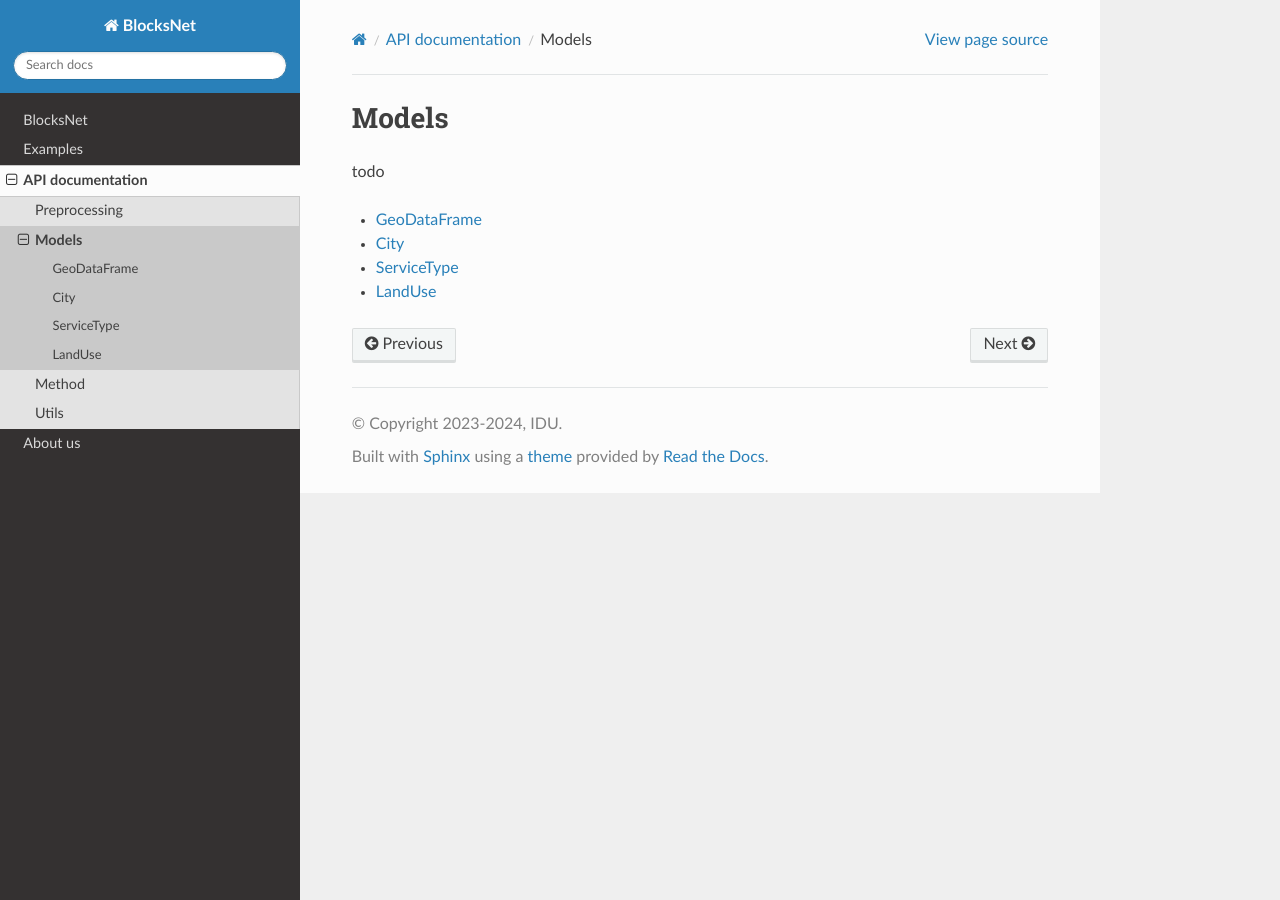
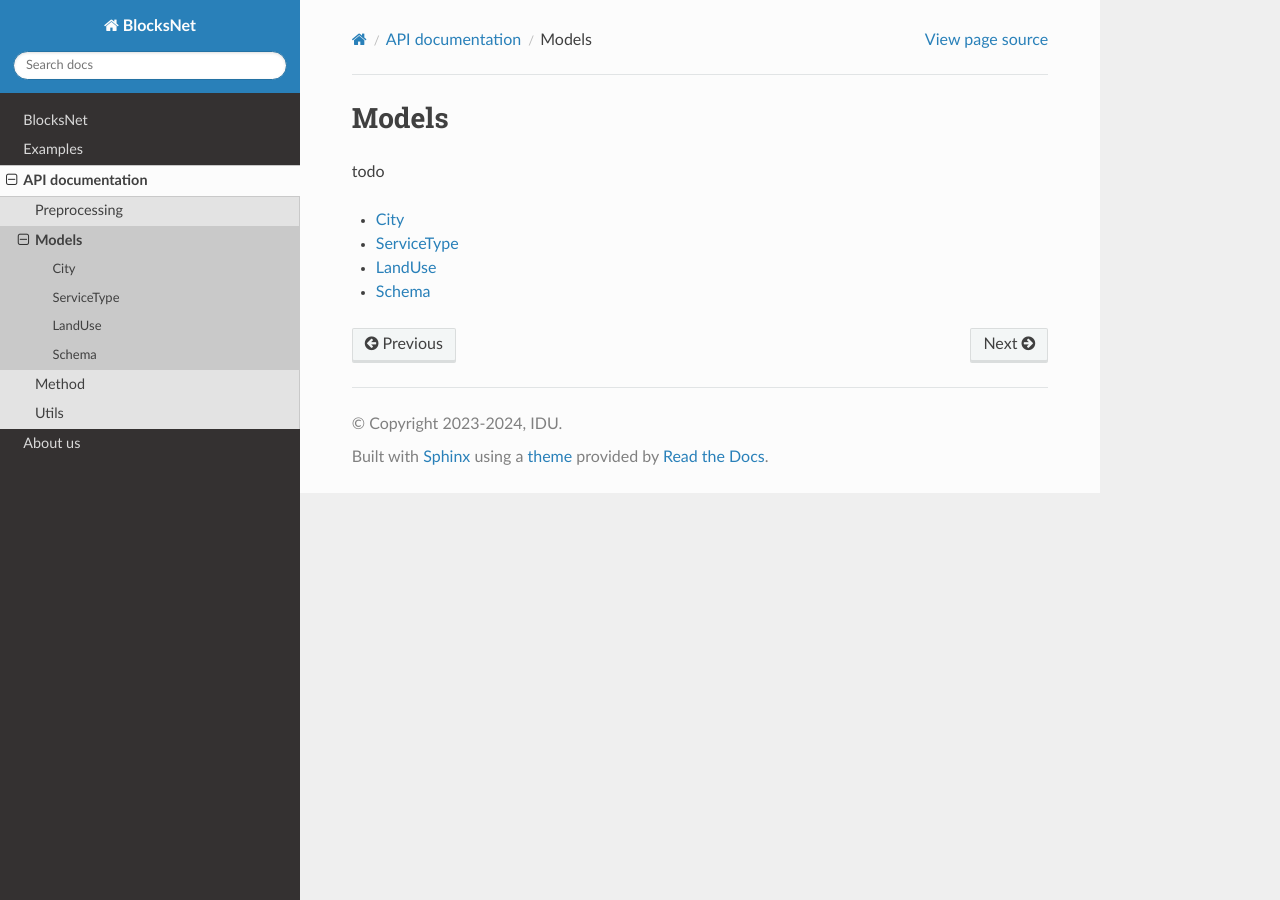
Before and after one commit to aimclub/blocksnet, a Sphinx documentation site: the page built from docs/source/api/models/index.rst, in a window 1280 px wide. Built offline with Sphinx 7.4.7 and the Read the Docs theme 2.0.0, drawn with Linux system fonts in a browser that asks for light colours; pages that are not in the unit, such as notebooks, are missing from menus.

Commit message:
fix: docs blockssplitter and schema

```diff
--- a/docs/source/api/models/geodataframe.rst
+++ /dev/null
@@ -1,6 +0,0 @@
-GeoDataFrame
-============
-
-todo
-
-.. automodule:: blocksnet.models.geodataframe
--- a/docs/source/api/models/index.rst
+++ b/docs/source/api/models/index.rst
@@ -7,7 +7,7 @@ todo
    :glob:
    :maxdepth: 2
 
-   geodataframe
    city
    service_type
    land_use
+   schema
--- /dev/null
+++ b/docs/source/api/models/schema.rst
@@ -0,0 +1,4 @@
+Schema
+=======
+
+.. automodule:: blocksnet.models.schema
--- a/docs/source/api/preprocessing/blocks_splitter.rst
+++ b/docs/source/api/preprocessing/blocks_splitter.rst
@@ -1,4 +1,4 @@
-BlocksGenerator
+BlocksSplitter
 ===============
 
 .. automodule:: blocksnet.preprocessing.blocks_splitter
```
